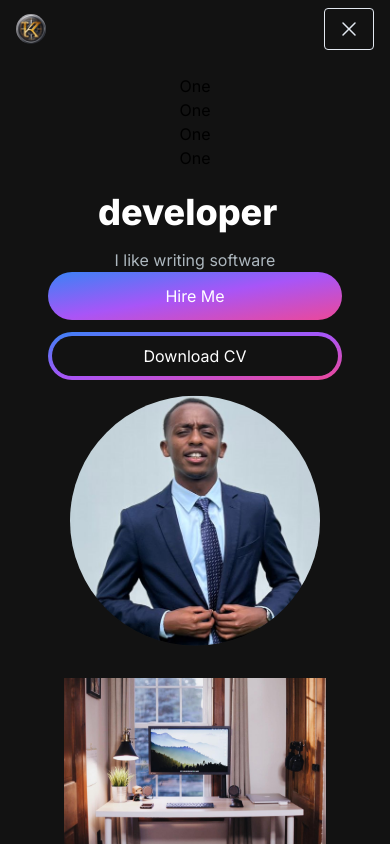
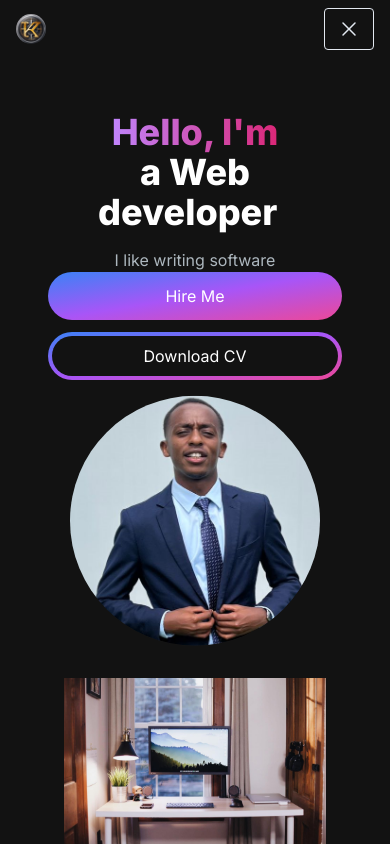
Before and after one commit to Mafeddie/Portfolio, a Next.js app: page / in a window 390 px wide. Both pictures are taken after a click on the button 351 px from the left and 27 px from the top of the page. Shown: the top 844 px of the page. Built offline with nearby package versions, Linux system fonts and the light colour scheme.

Commit message:
patch(dev): navbar on Small screen

```diff
--- a/src/app/components/MenuOverlay.jsx
+++ b/src/app/components/MenuOverlay.jsx
@@ -11,13 +11,6 @@ const MenuOverlay = ({links }) => {
             <NavLink href={link.path} title={link.title} />
             </li>
         })}
-    <li>
-        <h1>One</h1>
-        <h1>One</h1>
-        <h1>One</h1>
-        <h1>One</h1>
-
-    </li>
     </ul>
   )
 }
--- a/src/app/components/Navbar.jsx
+++ b/src/app/components/Navbar.jsx
@@ -51,7 +51,7 @@ const Navbar = () => {
             onClick={()=> setNavbarOpen(false)}
             className="items-center px-3 py-2 border rounded border-slate-200 hover:text-white hover:border-white  text-slate-200 flex ">
               {/* <XmarkIcon className="h-5 w-5"/> */}
-              {/* import error qiuick fixed */}
+              {/* import error quick fixed */}
 
               <svg
                 xmlns="http://www.w3.org/2000/svg"
```
